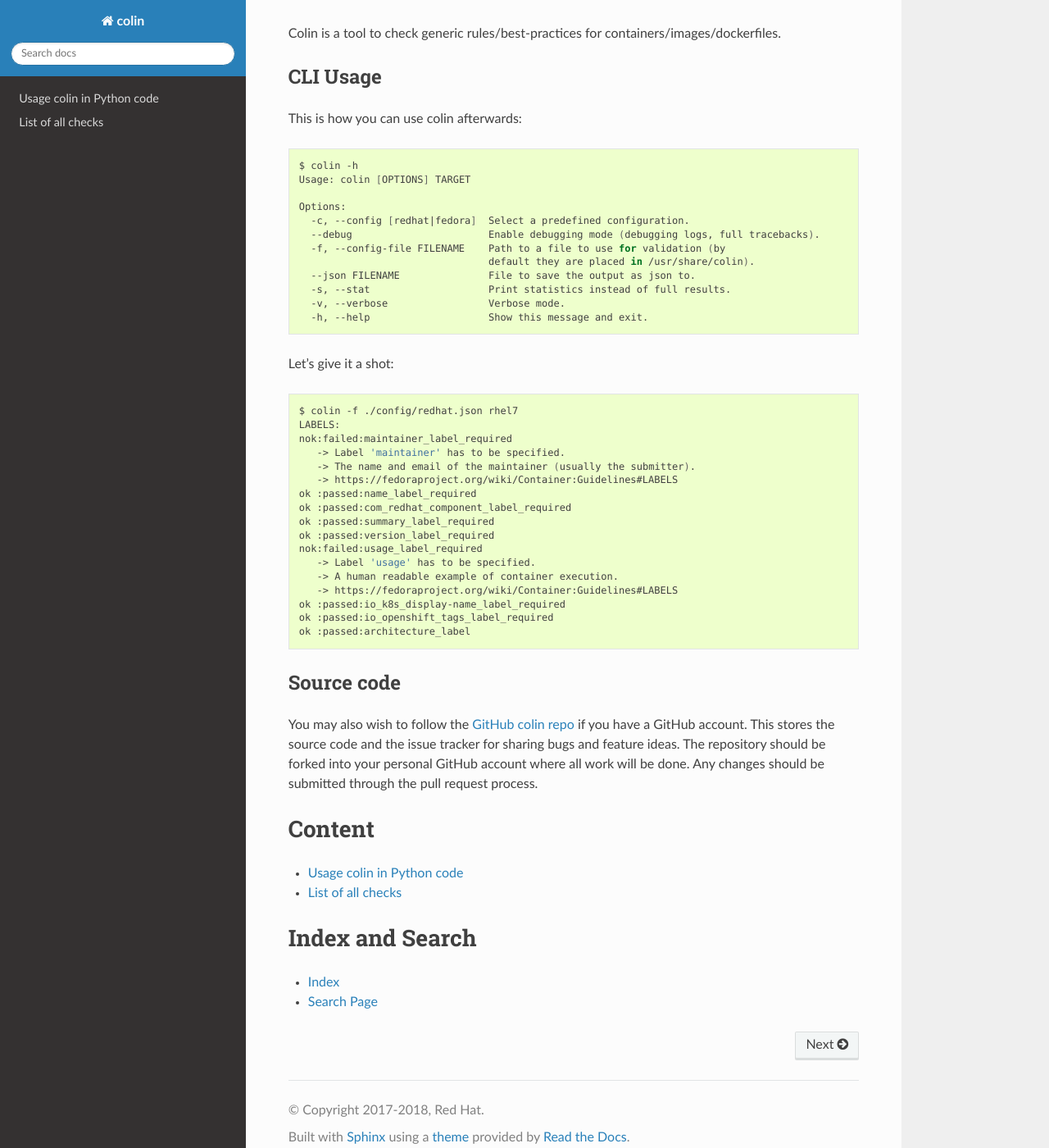
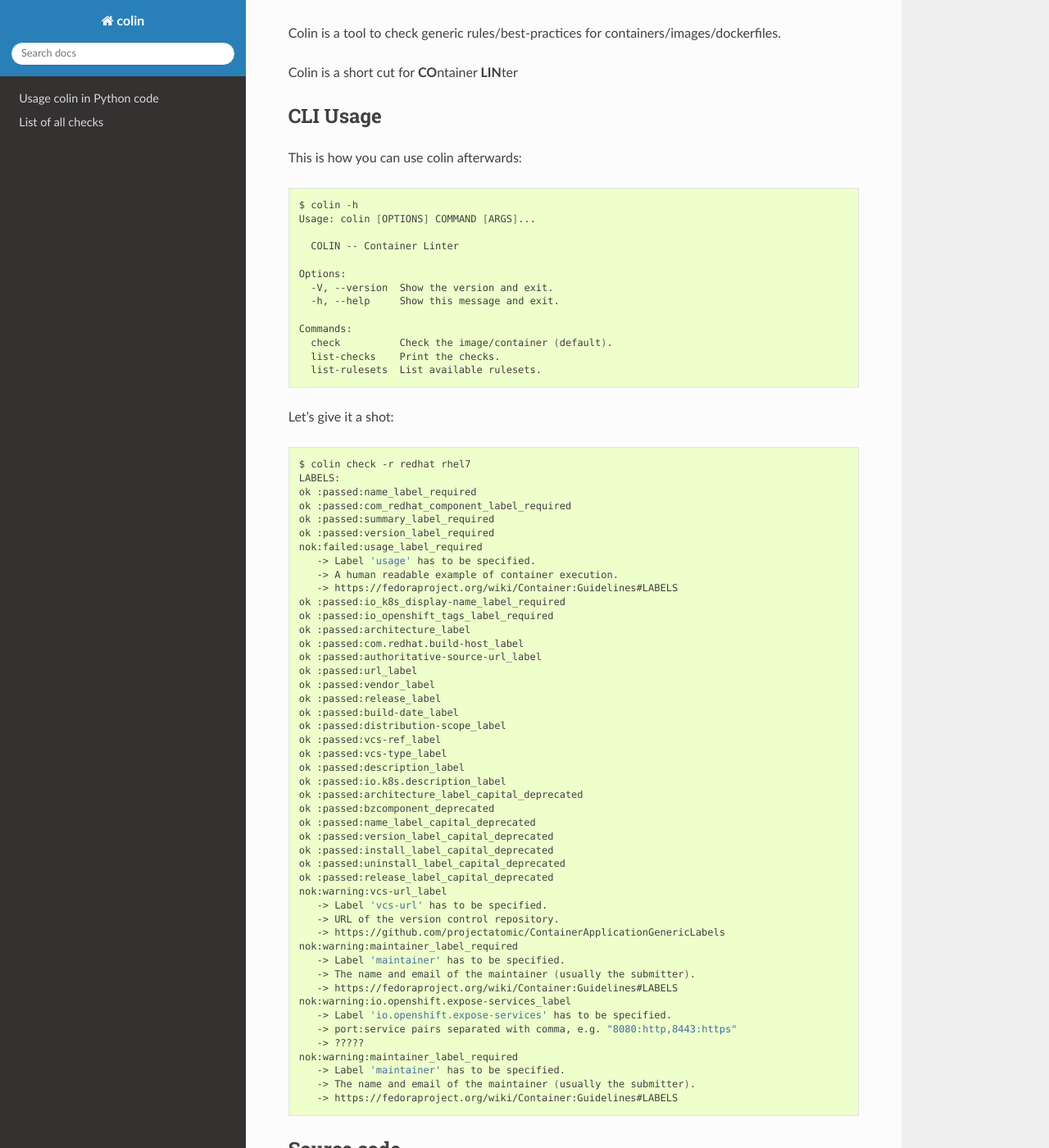
Before and after one commit to user-cont/colin, a Sphinx documentation site: the page built from docs/index.rst, in a window 1280 px wide and 1400 px high, scrolled down 235 px. Shown: the whole window at 82% size. Built offline with Sphinx 7.4.7 and the Read the Docs theme 2.0.0, drawn with Linux system fonts in a browser that asks for light colours.

Commit message:
Update PR beased on the feedback
Signed-off-by: Petr "Stone" Hracek <phracek@redhat.com>

```diff
--- a/docs/index.rst
+++ b/docs/index.rst
@@ -8,6 +8,8 @@
 
 Colin is a tool to check generic rules/best-practices for containers/images/dockerfiles.
 
+Colin is a short cut for **CO**\ ntainer **LIN**\ ter
+
 CLI Usage
 ---------
 
@@ -15,41 +17,71 @@
 
 .. code-block:: bash
 
-    $ colin -h
-    Usage: colin [OPTIONS] TARGET
+   $ colin -h
+   Usage: colin [OPTIONS] COMMAND [ARGS]...
 
-    Options:
-      -c, --config [redhat|fedora]  Select a predefined configuration.
-      --debug                       Enable debugging mode (debugging logs, full tracebacks).
-      -f, --config-file FILENAME    Path to a file to use for validation (by
-                                    default they are placed in /usr/share/colin).
-      --json FILENAME               File to save the output as json to.
-      -s, --stat                    Print statistics instead of full results.
-      -v, --verbose                 Verbose mode.
-      -h, --help                    Show this message and exit.
+     COLIN -- Container Linter
 
+   Options:
+     -V, --version  Show the version and exit.
+     -h, --help     Show this message and exit.
+
+   Commands:
+     check          Check the image/container (default).
+     list-checks    Print the checks.
+     list-rulesets  List available rulesets.
 
 Let's give it a shot:
 
 .. code-block:: bash
 
-    $ colin -f ./config/redhat.json rhel7
-    LABELS:
-    nok:failed:maintainer_label_required
-       -> Label 'maintainer' has to be specified.
-       -> The name and email of the maintainer (usually the submitter).
-       -> https://fedoraproject.org/wiki/Container:Guidelines#LABELS
-    ok :passed:name_label_required
-    ok :passed:com_redhat_component_label_required
-    ok :passed:summary_label_required
-    ok :passed:version_label_required
-    nok:failed:usage_label_required
-       -> Label 'usage' has to be specified.
-       -> A human readable example of container execution.
-       -> https://fedoraproject.org/wiki/Container:Guidelines#LABELS
-    ok :passed:io_k8s_display-name_label_required
-    ok :passed:io_openshift_tags_label_required
-    ok :passed:architecture_label
+   $ colin check -r redhat rhel7
+   LABELS:
+   ok :passed:name_label_required
+   ok :passed:com_redhat_component_label_required
+   ok :passed:summary_label_required
+   ok :passed:version_label_required
+   nok:failed:usage_label_required
+      -> Label 'usage' has to be specified.
+      -> A human readable example of container execution.
+      -> https://fedoraproject.org/wiki/Container:Guidelines#LABELS
+   ok :passed:io_k8s_display-name_label_required
+   ok :passed:io_openshift_tags_label_required
+   ok :passed:architecture_label
+   ok :passed:com.redhat.build-host_label
+   ok :passed:authoritative-source-url_label
+   ok :passed:url_label
+   ok :passed:vendor_label
+   ok :passed:release_label
+   ok :passed:build-date_label
+   ok :passed:distribution-scope_label
+   ok :passed:vcs-ref_label
+   ok :passed:vcs-type_label
+   ok :passed:description_label
+   ok :passed:io.k8s.description_label
+   ok :passed:architecture_label_capital_deprecated
+   ok :passed:bzcomponent_deprecated
+   ok :passed:name_label_capital_deprecated
+   ok :passed:version_label_capital_deprecated
+   ok :passed:install_label_capital_deprecated
+   ok :passed:uninstall_label_capital_deprecated
+   ok :passed:release_label_capital_deprecated
+   nok:warning:vcs-url_label
+      -> Label 'vcs-url' has to be specified.
+      -> URL of the version control repository.
+      -> https://github.com/projectatomic/ContainerApplicationGenericLabels
+   nok:warning:maintainer_label_required
+      -> Label 'maintainer' has to be specified.
+      -> The name and email of the maintainer (usually the submitter).
+      -> https://fedoraproject.org/wiki/Container:Guidelines#LABELS
+   nok:warning:io.openshift.expose-services_label
+      -> Label 'io.openshift.expose-services' has to be specified.
+      -> port:service pairs separated with comma, e.g. "8080:http,8443:https"
+      -> ?????
+   nok:warning:maintainer_label_required
+      -> Label 'maintainer' has to be specified.
+      -> The name and email of the maintainer (usually the submitter).
+      -> https://fedoraproject.org/wiki/Container:Guidelines#LABELS
 
 Source code
 -----------
```
Also changed, not shown: docs/list_of_checks.rst (+1 -23 lines).
